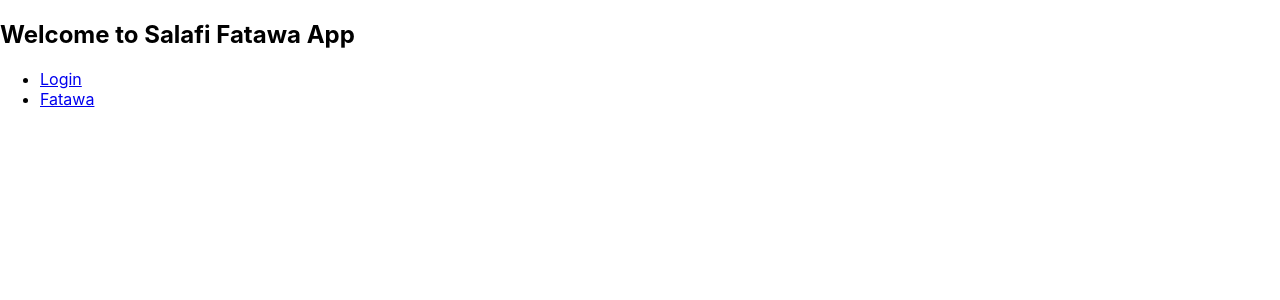
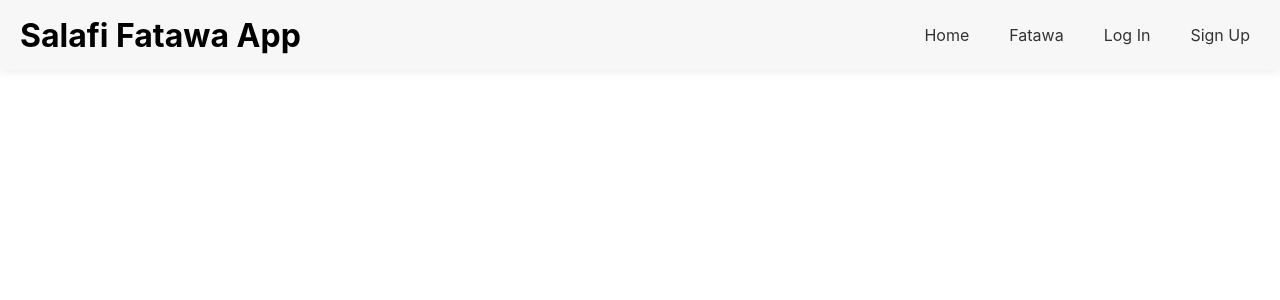
Before and after one commit to HighWatersDev/fatawa-app-gcp, a React (Create React App) app in the folder frontend/: page / in a window 1280 px wide. Shown: the top 300 px of the page. Built offline with nearby package versions, Linux system fonts and the light colour scheme; no server answers.

Commit message:
add navigation to home page

```diff
--- a/frontend/src/components/styles/HomePage.module.css
+++ b/frontend/src/components/styles/HomePage.module.css
@@ -40,3 +40,45 @@
 .copyIcon {
     margin-right: 5px;
 }
+
+.header {
+    display: flex;
+    justify-content: space-between;
+    align-items: center;
+    height: 70px;
+    padding: 0 20px;
+    background-color: #f7f7f7;
+    box-shadow: 0px 0px 10px rgba(0, 0, 0, 0.1);
+}
+
+.title {
+    font-size: 32px;
+    font-weight: bold;
+}
+
+.nav ul {
+    display: flex;
+    list-style: none;
+    margin: 0;
+    padding: 0;
+}
+
+.nav li {
+    margin-left: 20px;
+}
+
+.nav li:first-child {
+    margin-left: 0;
+}
+
+.nav a {
+    display: block;
+    padding: 10px;
+    font-size: 16px;
+    text-decoration: none;
+    color: #333;
+}
+
+.nav a:hover {
+    color: #007bff;
+}
--- a/frontend/src/page/HomePage.jsx
+++ b/frontend/src/page/HomePage.jsx
@@ -29,17 +29,25 @@ const HomePage = () => {
 
     return (
         <div>
-            <h1>Welcome to Salafi Fatawa App</h1>
-            <nav>
+            <header className={styles.header}>
+                <h1 className={styles.title}>Salafi Fatawa App</h1>
+                <nav className={styles.nav}>
                     <ul>
                         <li>
-                        <Link to="/login">Login</Link>
+                            <a href="/">Home</a>
                         </li>
                         <li>
-                        <Link to="/fatawa">Fatawa</Link>
+                            <a href="/fatawa">Fatawa</a>
+                        </li>
+                        <li>
+                            <a href="/login">Log In</a>
+                        </li>
+                        <li>
+                            <a href="/signup">Sign Up</a>
                         </li>
                     </ul>
                 </nav>
+            </header>
             {userToken && (
             <div className={styles.container}>
                 <div className={styles.tokenBox}>
--- a/frontend/src/page/LoginPage.jsx
+++ b/frontend/src/page/LoginPage.jsx
@@ -32,12 +32,8 @@ const Login = () => {
                     <div className="flex h-screen items-center justify-center px-4 sm:px-6 lg:px-8">
                         <div className="w-full max-w-md space-y-8">
                             <div>
-                                <Text className="text-4xl text-white text-center font-bold mb-2">
-                                    Focus<span className="text-tertiary">App</span>
-                                </Text>
-
                                 <h2 className="text-white text-center text-base  tracking-tight text-gray-900">
-                                    Welcome, Name Name
+                                    Welcome to Salafi Fatawa App
                                 </h2>
                             </div>
 
```
Also changed, not shown: frontend/src/components/styles/HomePageHeader.module.css (added). Lines whose indentation alone changed are shown as unchanged.
